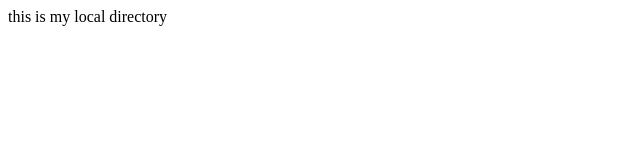
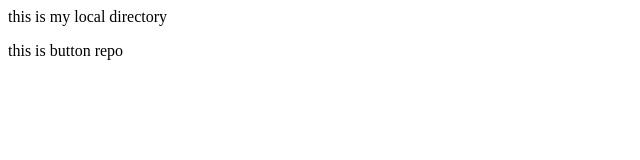
Before and after one commit to bilal-shiekh/localrepo, a plain HTML site: page index.html in a window 1280 px wide. Shown: the whole page, without its empty margins (0-640 px from the left). Drawn offline with Linux system fonts and the light colour scheme.

Commit message:
added button repo

```diff
--- a/index.html
+++ b/index.html
@@ -1 +1,2 @@
 <p>this is my local directory</p>
+<p>this is button repo</p>
```
